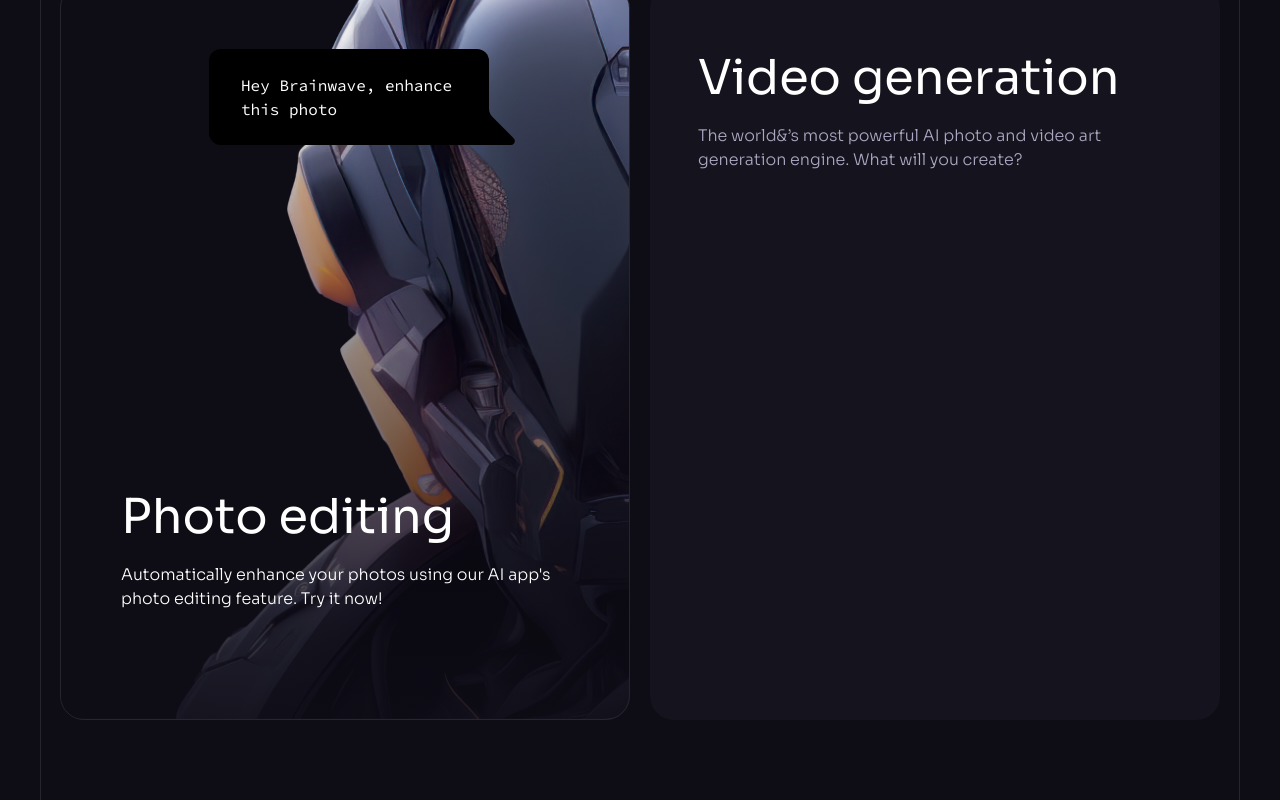
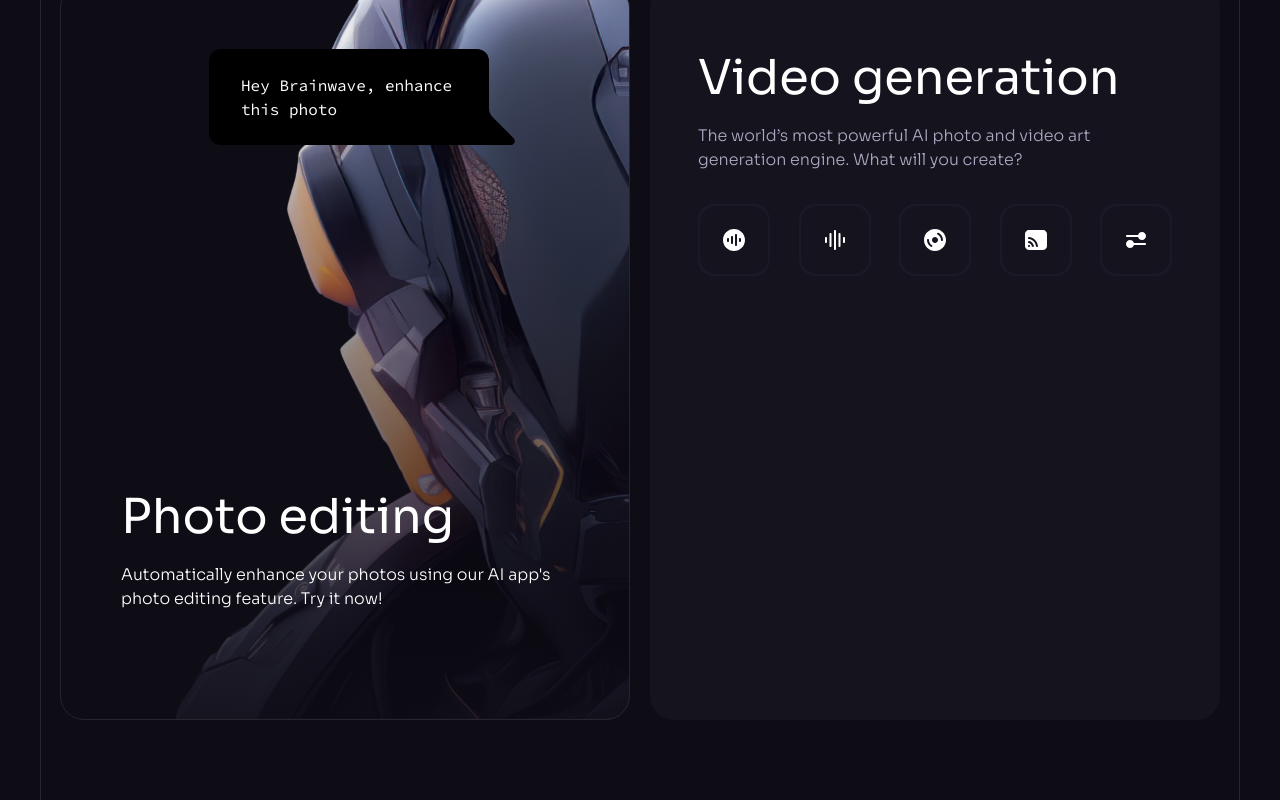
Before and after one commit to fahad09fahim/oracle, a React (Vite) app: page / in a window 1280 px wide. Shown: the part 3957-4757 px from the top of the page. Built offline with nearby package versions, Linux system fonts and the light colour scheme; the HTML template or start-up script is replaced by a standard one.

Commit message:
third part of services half complete

```diff
--- a/src/components/Services.jsx
+++ b/src/components/Services.jsx
@@ -1,5 +1,5 @@
 import { check, service1, service2 } from "../assets";
-import { oracleServices } from "../constants";
+import { oracleServices, oracleServicesIcons } from "../constants";
 import Heading from "./Heading";
 import Section from "./Section";
 import {
@@ -71,12 +71,25 @@ const Services = () => {
               <div className="py-12 px-4 xl:px-8">
                 <h2 className="h2 mb-4">Video generation</h2>
                 <p className="body-2 mb-[2rem] text-n-3">
-                  The world&’s most powerful AI photo and video art generation
+                  The world’s most powerful AI photo and video art generation
                   engine. What will you create?
                 </p>
-                <ul className="flex">
+                <ul className="flex items-center justify-between">
+                  {oracleServicesIcons.map((item, index) => (
+                    <li
+                      className={`flex justify-center items-center 5 bg-n-9/15 hover:bg-conic-gradient p-0.5 rounded-2xl h-[3rem] w-[3rem] md:h-[4.5rem] md:w-[4.5rem] `}
+                      key={index}
+                    >
+                      <div className="flex items-center justify-center w-full h-full bg-n-7 rounded-[1rem]">
+                        <img src={item} alt="" />
+                      </div>
+                    </li>
+                  ))}
+                </ul>
+                {/* inner image  */}
+                <div>
 
-                </ul>
+                </div>
               </div>
             </div>
           </div>
```
